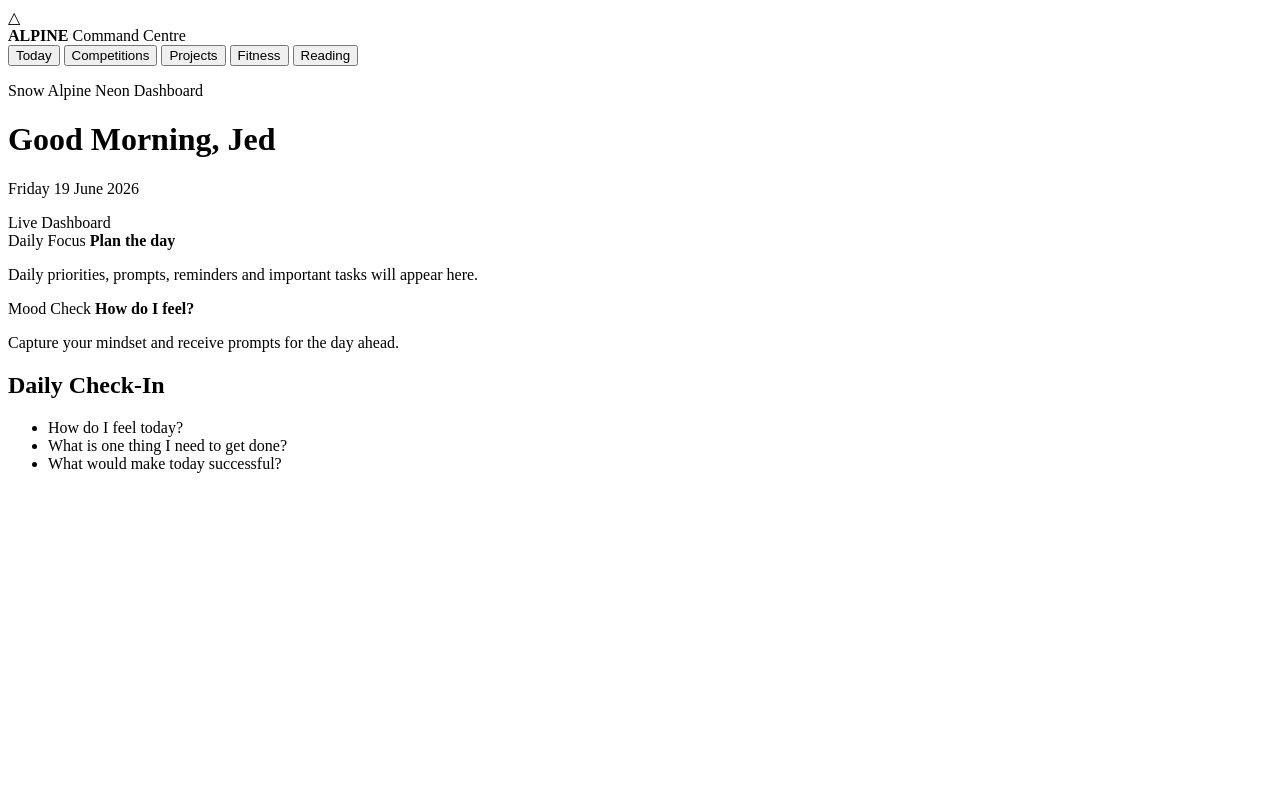
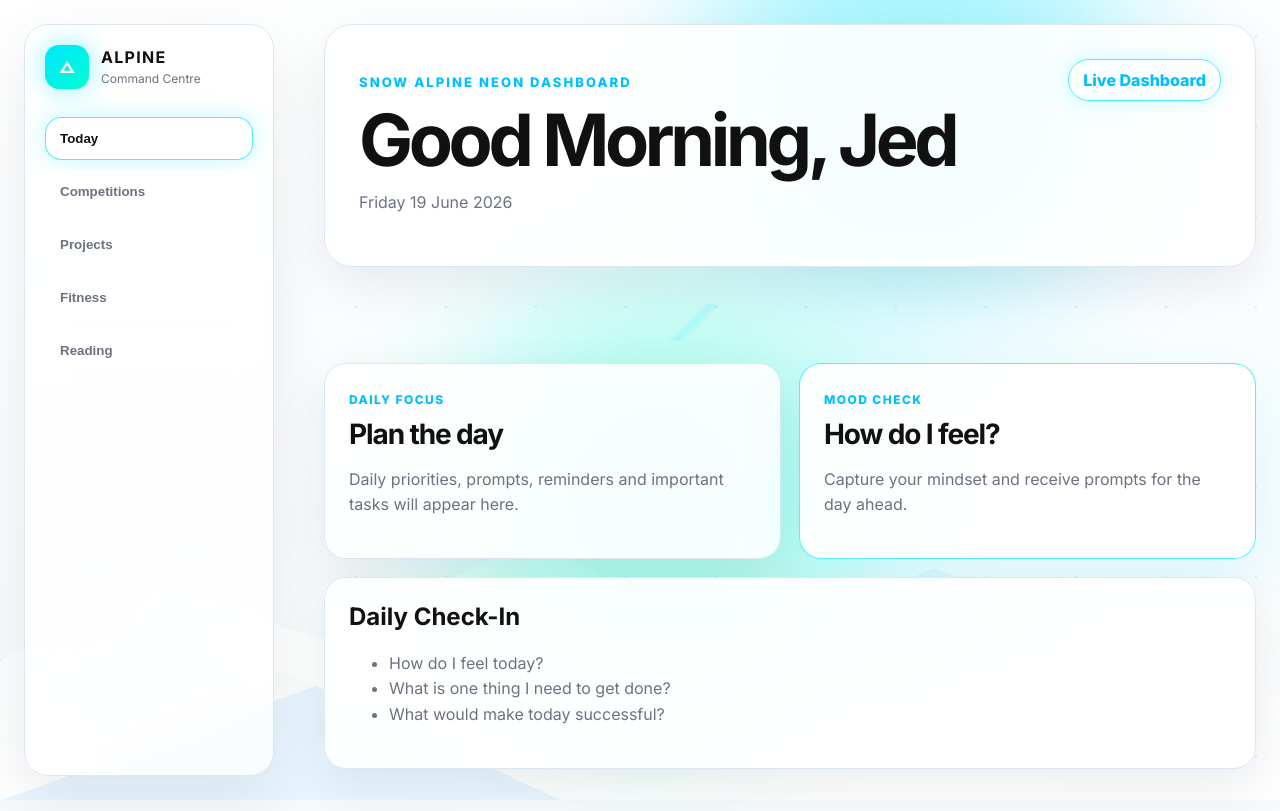
Before and after one commit to 50d1ctat1on50/Personal-Dashboard, a plain HTML site: page index.html in a window 1280 px wide. Drawn offline with Linux system fonts and the light colour scheme.

Commit message:
Update style.css

```diff
--- a/style.css
+++ b/style.css
@@ -1,53 +1,231 @@
 :root {
+  --snow: #ffffff;
+  --ice: #f7fafc;
+  --glass: rgba(255,255,255,0.9);
+  --aqua: #00e5ff;
   --teal: #00ffd1;
-  --black: #000000;
-  --white: #ffffff;
+  --blue: #00bfff;
+  --charcoal: #111111;
+  --slate: #6b7280;
+  --border: #dde7f0;
+}
+
+* {
+  box-sizing: border-box;
 }
 
 body {
-  background: var(--white);
+  margin: 0;
+  min-height: 100vh;
+  font-family: "Inter", "Plus Jakarta Sans", -apple-system, BlinkMacSystemFont, sans-serif;
+  color: var(--charcoal);
+  background:
+    linear-gradient(to bottom, rgba(255,255,255,0.78), rgba(247,250,252,0.95)),
+    radial-gradient(circle at 70% 10%, rgba(0,229,255,0.22), transparent 30%),
+    linear-gradient(135deg, #ffffff, #eef8ff 45%, #ffffff);
+  overflow-x: hidden;
 }
 
-.bg-teal {
-  background: var(--teal);
+body::before {
+  content: "";
+  position: fixed;
+  inset: 0;
+  background:
+    linear-gradient(145deg, transparent 60%, rgba(0,191,255,0.08)),
+    polygon(0 70%, 18% 45%, 34% 63%, 50% 38%, 70% 66%, 88% 44%, 100% 62%, 100% 100%, 0 100%);
+  z-index: -4;
 }
 
-.brutal-card {
-  border: 2px solid var(--black);
-  background: var(--white);
-  padding: 22px;
-  margin-bottom: 22px;
-  box-shadow: 8px 8px 0 var(--black);
+body::after {
+  content: "";
+  position: fixed;
+  left: 0;
+  right: 0;
+  bottom: 0;
+  height: 42vh;
+  background:
+    linear-gradient(140deg, transparent 0 13%, rgba(221,231,240,0.45) 13% 14%, transparent 14%),
+    linear-gradient(25deg, transparent 0 28%, rgba(255,255,255,0.95) 28% 55%, transparent 55%),
+    linear-gradient(160deg, transparent 0 42%, rgba(230,244,255,0.95) 42% 70%, transparent 70%),
+    linear-gradient(to top, #ffffff, rgba(255,255,255,0));
+  clip-path: polygon(0 58%, 12% 36%, 25% 52%, 42% 22%, 57% 56%, 73% 31%, 89% 55%, 100% 39%, 100% 100%, 0 100%);
+  z-index: -3;
+  opacity: 0.9;
 }
 
-.brutal-button {
-  border: 2px solid var(--black);
-  background: var(--teal);
-  color: var(--black);
-  padding: 12px 18px;
+.sidebar {
+  position: fixed;
+  top: 24px;
+  left: 24px;
+  bottom: 24px;
+  width: 250px;
+  padding: 20px;
+  border: 1px solid var(--border);
+  border-radius: 24px;
+  background: rgba(255,255,255,0.72);
+  backdrop-filter: blur(22px);
+  box-shadow: 0 22px 60px rgba(17,24,39,0.08);
+}
+
+.logo {
+  display: flex;
+  gap: 12px;
+  align-items: center;
+  margin-bottom: 28px;
+}
+
+.logo-mark {
+  width: 44px;
+  height: 44px;
+  display: grid;
+  place-items: center;
+  border-radius: 14px;
+  background: linear-gradient(135deg, var(--aqua), var(--teal));
+  color: white;
+  font-weight: 900;
+  box-shadow: 0 0 26px rgba(0,229,255,0.45);
+}
+
+.logo strong {
+  display: block;
+  letter-spacing: 0.08em;
+}
+
+.logo span {
+  font-size: 12px;
+  color: var(--slate);
+}
+
+nav {
+  display: grid;
+  gap: 10px;
+}
+
+.nav-btn {
+  border: 1px solid transparent;
+  background: rgba(255,255,255,0.65);
+  padding: 13px 14px;
+  border-radius: 16px;
+  text-align: left;
+  font-weight: 700;
+  color: var(--slate);
+  cursor: pointer;
+  transition: all 0.25s ease;
+}
+
+.nav-btn:hover,
+.nav-btn.active {
+  color: var(--charcoal);
+  border-color: rgba(0,229,255,0.7);
+  box-shadow: 0 0 24px rgba(0,229,255,0.25);
+}
+
+.dashboard {
+  margin-left: 300px;
+  padding: 24px;
+  max-width: 1180px;
+}
+
+.glass {
+  background: var(--glass);
+  border: 1px solid var(--border);
+  backdrop-filter: blur(22px);
+  box-shadow: 0 18px 50px rgba(15,23,42,0.08);
+}
+
+.hero {
+  display: flex;
+  justify-content: space-between;
+  gap: 20px;
+  padding: 34px;
+  border-radius: 28px;
+}
+
+.eyebrow {
+  color: var(--blue);
+  font-size: 13px;
+  text-transform: uppercase;
+  font-weight: 800;
+  letter-spacing: 0.16em;
+}
+
+h1 {
+  font-size: clamp(38px, 6vw, 72px);
+  line-height: 0.95;
+  margin: 10px 0;
+  letter-spacing: -0.06em;
+}
+
+h2 {
+  font-size: 24px;
+  margin-top: 0;
+}
+
+.date-text,
+p,
+li {
+  color: var(--slate);
+  line-height: 1.6;
+}
+
+.status-pill {
+  height: fit-content;
+  padding: 10px 14px;
+  border: 1px solid rgba(0,229,255,0.7);
+  border-radius: 999px;
+  color: var(--blue);
+  font-weight: 800;
+  box-shadow: 0 0 20px rgba(0,229,255,0.22);
+}
+
+.mountain-divider {
+  height: 52px;
+  margin: 22px 0;
+  background: linear-gradient(135deg, transparent 40%, rgba(0,229,255,0.3) 41%, transparent 42%);
+  clip-path: polygon(0 70%, 12% 42%, 25% 67%, 41% 28%, 56% 70%, 72% 41%, 88% 66%, 100% 44%, 100% 100%, 0 100%);
+  opacity: 0.45;
+}
+
+.grid {
+  display: grid;
+  grid-template-columns: repeat(2, minmax(0, 1fr));
+  gap: 18px;
+}
+
+.card {
+  padding: 24px;
+  border-radius: 22px;
+  margin-bottom: 18px;
+  transition: all 0.25s ease;
+}
+
+.card:hover {
+  transform: translateY(-4px);
+  background: rgba(255,255,255,0.96);
+  box-shadow: 0 22px 60px rgba(0,229,255,0.18);
+  border-color: rgba(0,229,255,0.75);
+}
+
+.card.neon,
+.kpi.neon {
+  border-color: rgba(0,229,255,0.65);
+  box-shadow: 0 18px 60px rgba(0,229,255,0.14);
+}
+
+.kpi-label {
+  display: inline-block;
+  color: var(--blue);
+  font-size: 12px;
   font-weight: 900;
   text-transform: uppercase;
-  box-shadow: 5px 5px 0 var(--black);
-  white-space: nowrap;
+  letter-spacing: 0.12em;
+  margin-bottom: 10px;
 }
 
-.brutal-button:hover {
-  transform: translate(2px, 2px);
-  box-shadow: 3px 3px 0 var(--black);
-}
-
-.section-title {
-  font-size: 34px;
-  font-weight: 900;
-  text-transform: uppercase;
-  margin-bottom: 12px;
-}
-
-.card-title {
-  font-size: 24px;
-  font-weight: 900;
-  text-transform: uppercase;
-  margin-bottom: 12px;
+.kpi strong {
+  display: block;
+  font-size: 28px;
+  letter-spacing: -0.04em;
 }
 
 .tab {
@@ -57,3 +235,77 @@ body {
 .tab.active {
   display: block;
 }
+
+.aurora {
+  position: fixed;
+  width: 420px;
+  height: 420px;
+  border-radius: 50%;
+  filter: blur(70px);
+  opacity: 0.3;
+  z-index: -2;
+}
+
+.aurora-one {
+  top: -120px;
+  right: 12%;
+  background: var(--aqua);
+}
+
+.aurora-two {
+  bottom: 12%;
+  left: 35%;
+  background: var(--teal);
+}
+
+.snow {
+  position: fixed;
+  inset: 0;
+  pointer-events: none;
+  z-index: -1;
+  background-image:
+    radial-gradient(circle, rgba(0,191,255,0.4) 1px, transparent 1px),
+    radial-gradient(circle, rgba(255,255,255,0.9) 1px, transparent 1px);
+  background-size: 90px 90px, 140px 140px;
+  animation: snowDrift 22s linear infinite;
+  opacity: 0.45;
+}
+
+@keyframes snowDrift {
+  from {
+    background-position: 0 0, 0 0;
+  }
+  to {
+    background-position: 180px 360px, -140px 280px;
+  }
+}
+
+@media (max-width: 860px) {
+  .sidebar {
+    position: static;
+    width: auto;
+    margin: 14px;
+  }
+
+  nav {
+    display: flex;
+    overflow-x: auto;
+  }
+
+  .nav-btn {
+    white-space: nowrap;
+  }
+
+  .dashboard {
+    margin-left: 0;
+    padding: 14px;
+  }
+
+  .hero {
+    flex-direction: column;
+  }
+
+  .grid {
+    grid-template-columns: 1fr;
+  }
+}
```
